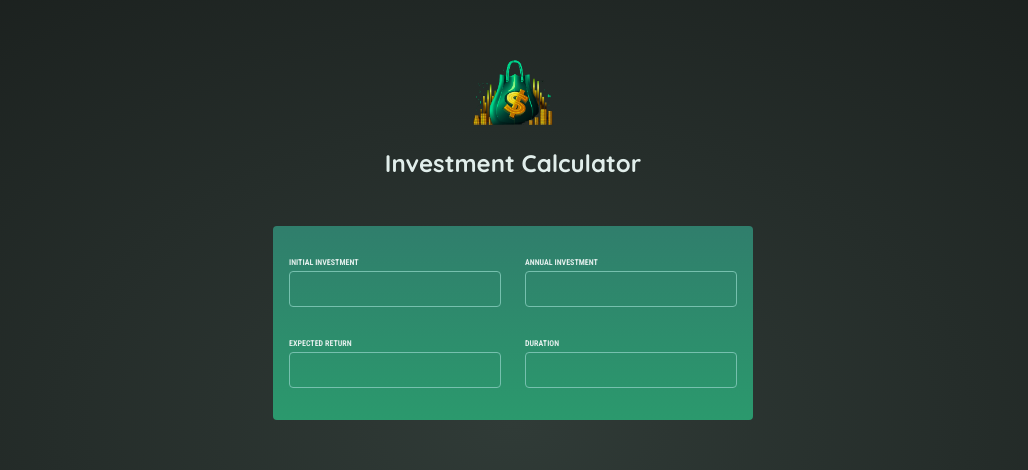
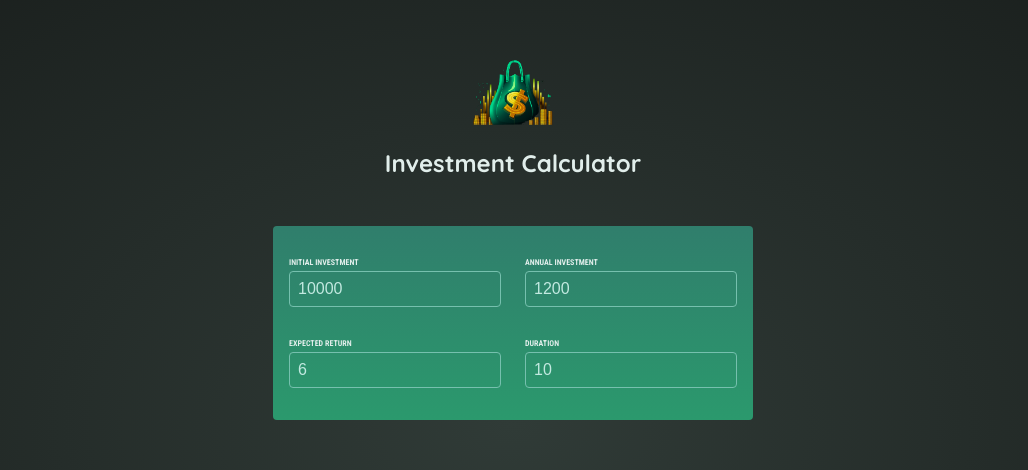
Before and after one commit to DanielMashid/React-Projects, a React (Vite) app in the folder 05-Investment-Calculator/: page / in a window 1280 px wide. Shown: the top 470 px of the page, without its empty margins (127-1155 px from the left). Built offline with nearby package versions, Linux system fonts and the light colour scheme.

Commit message:
Add state management and input handling to UserInput component
(Handling events & using two-Way-binding)

```diff
--- a/05-Investment-Calculator/src/App.jsx
+++ b/05-Investment-Calculator/src/App.jsx
@@ -3,10 +3,10 @@
 
 function App() {
 	return (
-		<div>
+		<>
 			<Header />
 			<UserInput />
-		</div>
+		</>
 	);
 }
 
--- a/05-Investment-Calculator/src/components/UserInput.jsx
+++ b/05-Investment-Calculator/src/components/UserInput.jsx
@@ -1,24 +1,68 @@
+import { useState } from "react";
+
 export default function UserInput() {
+	const [userInput, setUserInput] = useState({
+		initialInvestment: 10000,
+		annualInvestment: 1200,
+		expectedReturn: 6,
+		duration: 10,
+	});
+
+	function handleChange(inputIdentifier, newValue) {
+		// Update the state with the new value for the specified input field
+		// while preserving the rest of the state.
+		setUserInput((prevUserInput) => {
+			return { ...prevUserInput, [inputIdentifier]: newValue };
+		});
+	}
+
 	return (
 		<section id="user-input">
 			<div className="input-group">
 				<p>
 					<label>Initial Investment</label>
-					<input type="number" required></input>
+					<input
+						type="number"
+						required
+						value={userInput.initialInvestment} // Set the value of the input field to the value stored in the state
+						onChange={(event) =>
+							// Call handleChange with specific arguments to update the state with the new value of the "initialInvestment" input field
+							handleChange("initialInvestment", event.target.value)
+						}
+					></input>
 				</p>
 				<p>
 					<label>Annual Investment</label>
-					<input type="number" required></input>
+					<input
+						type="number"
+						required
+						value={userInput.annualInvestment}
+						onChange={(event) =>
+							handleChange("annualInvestment", event.target.value)
+						}
+					></input>
 				</p>
 			</div>
 			<div className="input-group">
 				<p>
 					<label>Expected Return</label>
-					<input type="number" required></input>
+					<input
+						type="number"
+						required
+						value={userInput.expectedReturn}
+						onChange={(event) =>
+							handleChange("expectedReturn", event.target.value)
+						}
+					></input>
 				</p>
 				<p>
 					<label>Duration</label>
-					<input type="number" required></input>
+					<input
+						type="number"
+						required
+						value={userInput.duration}
+						onChange={(event) => handleChange("duration", event.target.value)}
+					></input>
 				</p>
 			</div>
 		</section>
```
